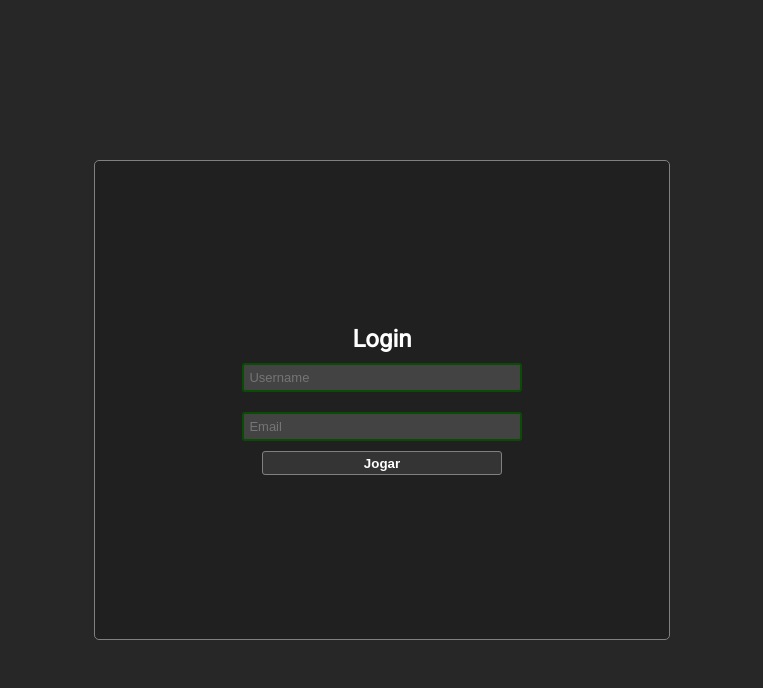
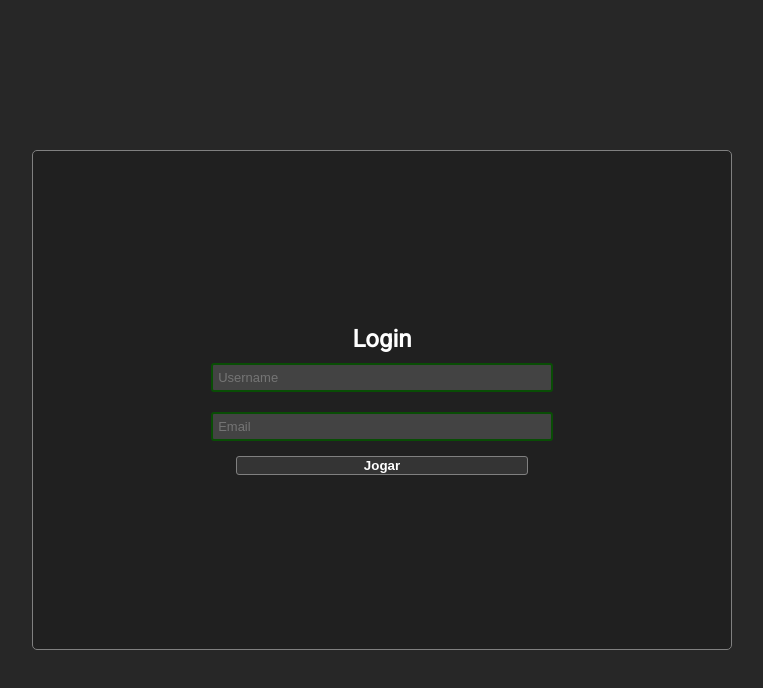
Before and after one commit to claudiocassimiro/Trivia-Game-Project, a React (Create React App) app: page / in a window 1280 px wide. Shown: the top 688 px of the page, without its empty margins (258-1021 px from the left). Built offline with nearby package versions, Linux system fonts and the light colour scheme.

Commit message:
Adiciona regras mais acertivas para responsividade

```diff
--- a/src/pages/styles/LoginStyles.js
+++ b/src/pages/styles/LoginStyles.js
@@ -40,25 +40,9 @@ export const FormContainer = styled.section`
     width: 70%;
     height: 60%;
   }
-  @media (min-width: 901px) and (max-width: 1000px) {
-    width: 50%;
-    height: 60%;
-  }
-  @media (min-width: 1000px) and (max-width: 1400px) {
-    width: 45%;
-    height: 60%;
-  }
-  @media (min-width: 1401px) and (max-width: 1600px) {
-    width: 40%;
-    height: 60%;
-  }
-  @media (min-width: 1601px) and (max-width: 1920px) {
-    width: 35%;
-    height: 50%;
-  }
-  @media (min-width: 1921px) {
-    width: 650px;
-    height: 55%;
+  @media (min-width: 901px){
+    width: 700px;
+    height: 500px;
   }
 `;
 
@@ -103,6 +87,7 @@ export const PlayButton = styled.button`
     color: white;
     font-weight: bold;
     cursor: pointer;
+    margin-top: 5px;
 `;
 
 export const FormElementsContainer = styled.div`
```
